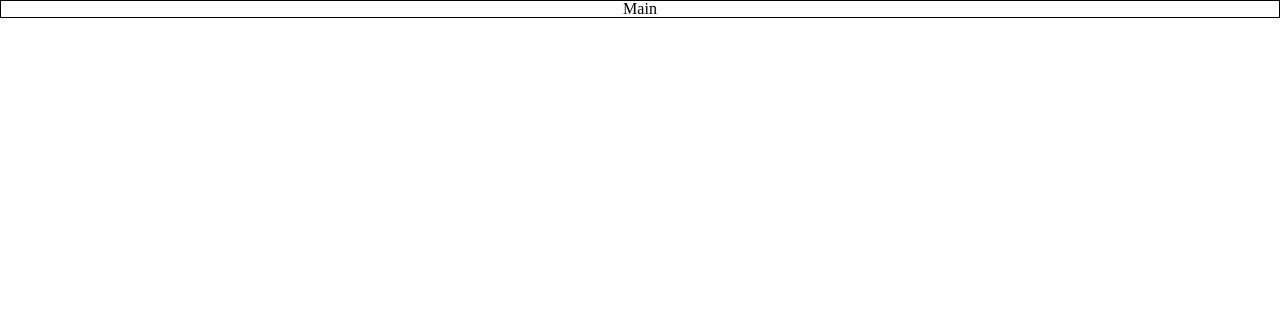
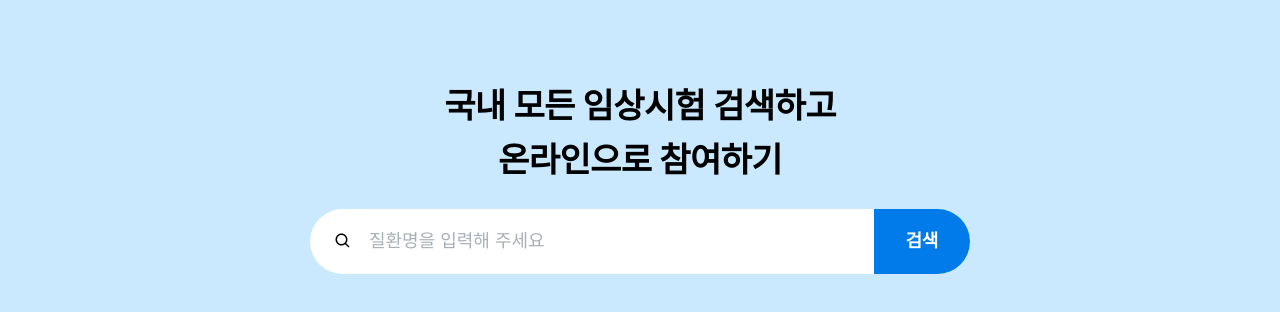
Before and after one commit to Space-Belt/wanted-codestates-project-10, a React (Create React App) app: page / in a window 1280 px wide. Shown: the top 312 px of the page. Built offline with nearby package versions, Linux system fonts and the light colour scheme.

Commit message:
[Feat] 검색 UI

```diff
--- a/package.json
+++ b/package.json
@@ -8,7 +8,9 @@
     "@testing-library/user-event": "^13.5.0",
     "react": "^17.0.2",
     "react-dom": "^17.0.2",
+    "react-icons": "^4.3.1",
     "react-redux": "^7.2.6",
+    "react-responsive": "^9.0.0-beta.6",
     "react-router-dom": "^6.2.2",
     "react-scripts": "5.0.0",
     "redux": "^4.1.2",
--- /dev/null
+++ b/src/components/Search.jsx
@@ -0,0 +1,118 @@
+import React, { useRef, useState } from 'react';
+import { BiSearch } from 'react-icons/bi';
+import styled from 'styled-components';
+import { useMediaQuery } from 'react-responsive';
+
+function Search() {
+  // const [inputChange, setInputChange] = useState(false);
+  // const inputRef = useRef();
+  const responsiveWeb = useMediaQuery({ query: '(min-width: 1040px)' });
+  // const handleOnChange = () => {
+  //   if (inputRef.current.value) {
+  //     setInputChange(true);
+  //   } else if (!inputRef.current.value) {
+  //     setInputChange(false);
+  //   }
+  // };
+
+  return (
+    <Container responsiveWeb={responsiveWeb}>
+      <TextContents>
+        국내 모든 임상시험 검색하고 <br /> 온라인으로 참여하기
+      </TextContents>
+      <SearchWrapper>
+        <SearchBox>
+          {responsiveWeb && <BiSearch />}
+          <DiseaseInput type="text" placeholder="질환명을 입력해 주세요" />
+          {!responsiveWeb && <BiSearch />}
+        </SearchBox>
+        <SearchBtn>검색</SearchBtn>
+      </SearchWrapper>
+    </Container>
+  );
+}
+
+const Container = styled.div`
+  display: flex;
+  align-items: center;
+  -webkit-box-align: center;
+  flex-direction: column;
+  width: ${({ responsiveWeb }) => (responsiveWeb ? '660px' : 'calc(100vw - 40px)')};
+`;
+
+const TextContents = styled.div`
+  width: 100%;
+  text-align: center;
+  font-size: 2.125rem;
+  font-weight: 700;
+  letter-spacing: -0.018em;
+  line-height: 1.6;
+  margin-bottom: 20px;
+`;
+
+const SearchWrapper = styled.div`
+  width: 100%;
+  border-radius: 42px;
+  background-color: #ffffff;
+  flex-direction: row;
+  font-size: 1rem;
+  font-weight: 400;
+  letter-spacing: -0.018em;
+  line-height: 1.6;
+  display: flex;
+  position: relative;
+`;
+
+const SearchBox = styled.div`
+  display: flex;
+  padding-left: 24px;
+  padding-right: 24px;
+  padding-top: 20px;
+  padding-bottom: 20px;
+  font-weight: 400;
+  letter-spacing: -0.018em;
+  line-height: 1.6;
+  align-items: center;
+  font-size: 1.125rem;
+  -webkit-box-align: center;
+  flex: 1;
+  flex-direction: row;
+  & svg {
+    width: 16;
+    height: 16;
+    color: black;
+    margin-right: 15px;
+  }
+`;
+
+const DiseaseInput = styled.input`
+  font-size: 1.125rem;
+  border: 0;
+  background-color: transparent;
+  min-width: 0;
+  -webkit-flex: 1;
+  -ms-flex: 1;
+  flex: 1;
+  ::placeholder {
+    color: #a9afb8;
+  }
+`;
+
+const SearchBtn = styled.button`
+  border-width: 0;
+  border-top-right-radius: 42px;
+  border-bottom-right-radius: 42px;
+  background-color: #007be9;
+  color: #ffffff;
+  font-size: 1.125rem;
+  font-weight: 700;
+  letter-spacing: -0.018em;
+  line-height: 1.6;
+  padding-left: 32px;
+  padding-right: 32px;
+  padding-top: 18px;
+  padding-bottom: 18px;
+  cursor: pointer;
+`;
+
+export default Search;
--- a/src/pages/Main.jsx
+++ b/src/pages/Main.jsx
@@ -1,17 +1,25 @@
+import Search from 'components/Search';
 import React from 'react';
 import styled from 'styled-components';
 
 function Main() {
-  return <Container>Main</Container>;
+  return (
+    <Container>
+      <Search />
+    </Container>
+  );
 }
 
 const Container = styled.div`
+  background-color: #cae9ff;
+  flex-direction: column;
+  -webkit-box-pack: justify;
+  /* justify-content: space-between; */
+  align-items: center;
+  display: flex;
   width: 100%;
-  height: 100%;
-  border: 1px solid black;
-  display: flex;
-  justify-content: center;
-  align-items: center;
+  min-height: 100vh;
+  padding-top: 80px;
 `;
 
 export default Main;
```
Also changed, not shown: 1 other file (tests, documents, lock files or other folders).
